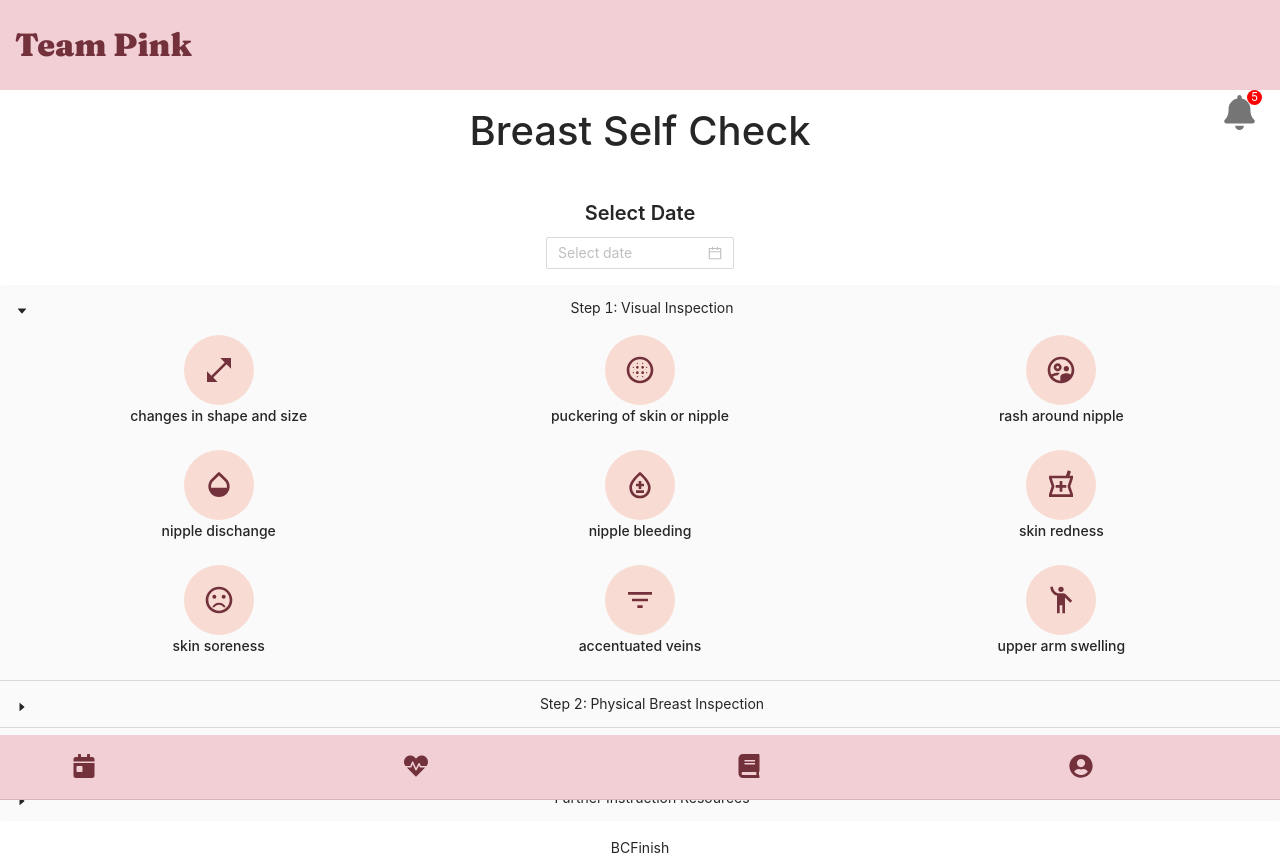
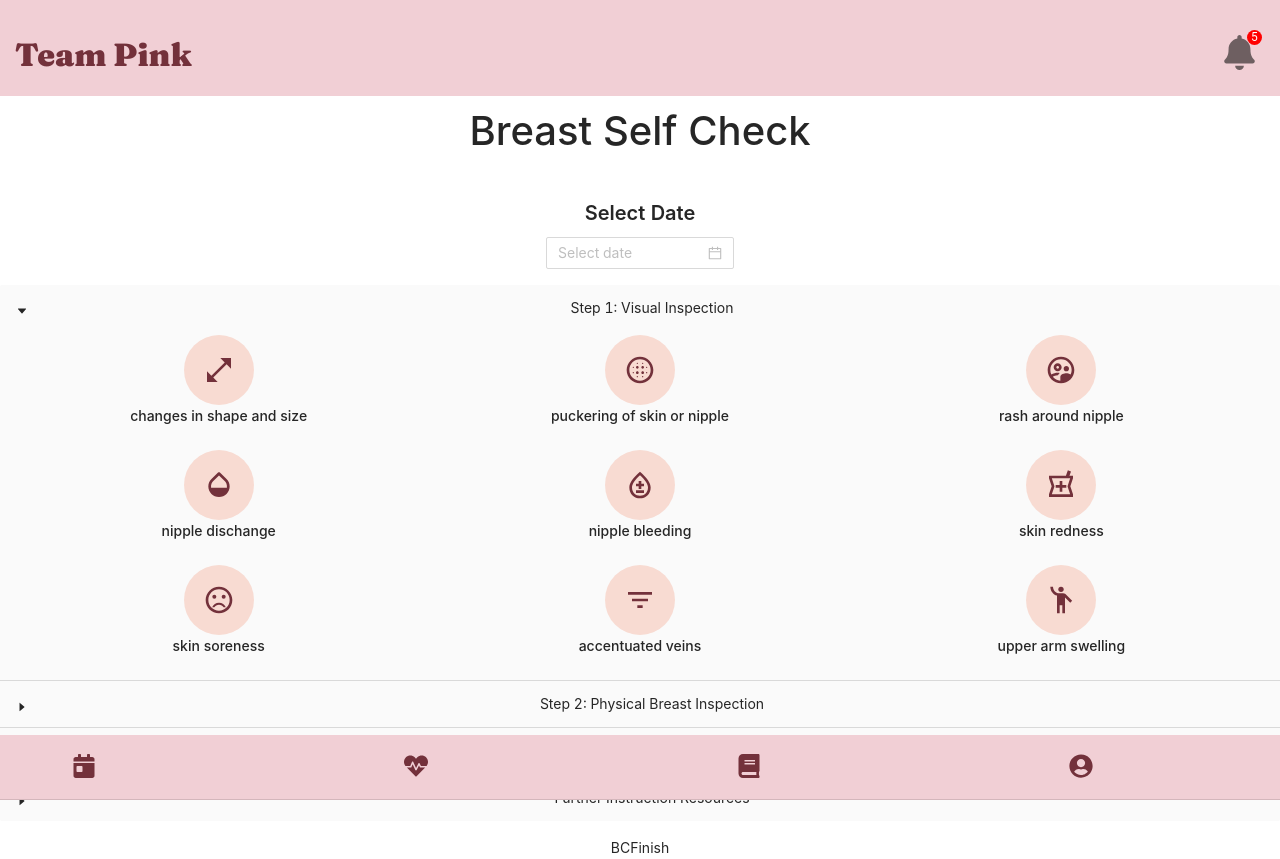
Before and after one commit to gracexkan/pink-hope-breastcheck-tool, a React (Create React App) app in the folder client/: page /self-check in a window 1280 px wide. Built offline with nearby package versions, Linux system fonts and the light colour scheme; no server answers; the HTML template or start-up script is replaced by a standard one.

Commit message:
fixed header with notiification bell

```diff
--- a/client/src/components/notification/Notification.css
+++ b/client/src/components/notification/Notification.css
@@ -3,7 +3,6 @@
   top: 20px;
   right: 25px;
   z-index: 4;
-  padding-top: 5rem;
 }
 
 .notification {
--- a/client/src/layout/Header.jsx
+++ b/client/src/layout/Header.jsx
@@ -1,6 +1,7 @@
 import React from "react";
+import Notification from "../components/notification/Notification";
 
 const Header = () => {
-  return <header className="header"><div>Team Pink</div></header>;
+  return <header className="header"><p>Team Pink</p><Notification /></header>;
 };
 export default Header;
--- a/client/src/layout/Layout.css
+++ b/client/src/layout/Layout.css
@@ -14,11 +14,12 @@
 	top: 0;
 	margin-left: auto;
 	width: 100%;
-	padding: 20px 15px;
+	padding: 30px 15px;
 	font-family: 'Fraunces', serif;
 	z-index: 5;
 	font-weight: 500;
 	font-size: 2rem;
+	height: 6rem;
 	color: var(--secondary-color);
 	background-color: var(--primary-color);
 }
```
